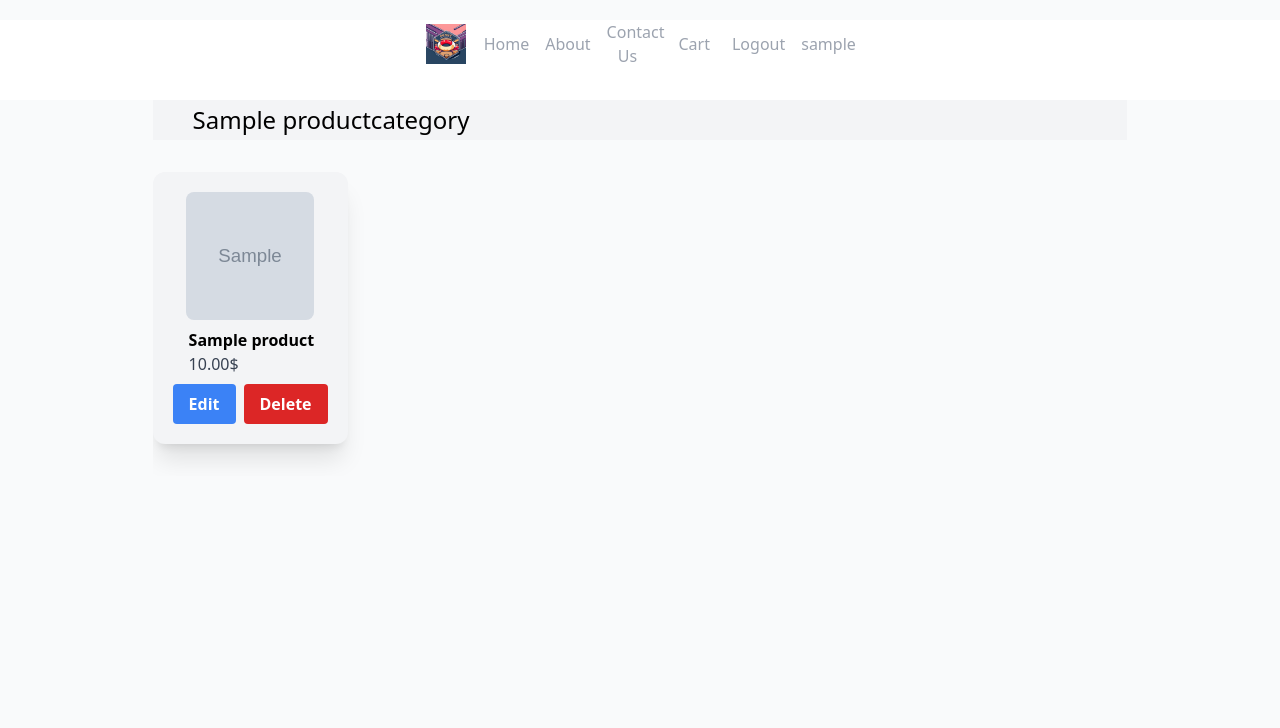
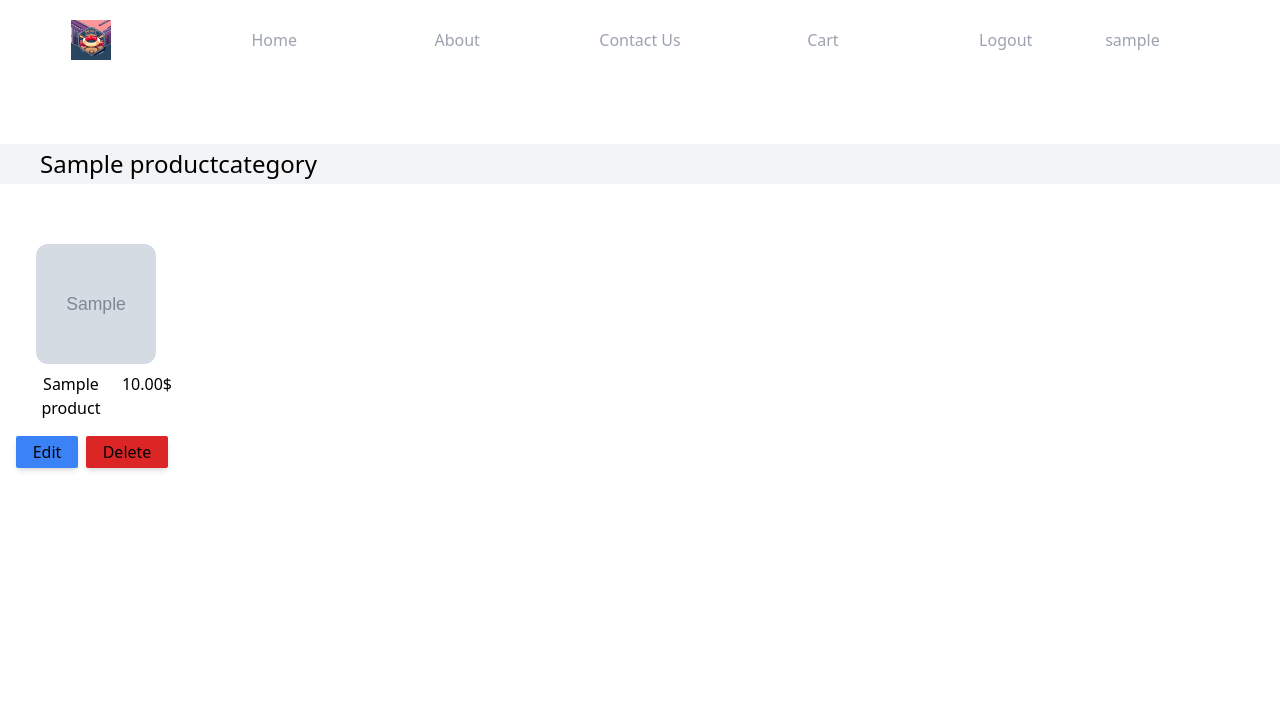
Before and after one commit to SakolB/DonutStoreSite, a Django app: page / in a window 1280 px wide. Shown: the top 728 px of the page. Run offline with Django 4.2, Linux system fonts and the light colour scheme; a user stored in the database is signed in; tables that the repository leaves empty hold one stand-in row (values such as "Sample post"); grey boxes marked "Sample" are stand-in pictures; some libraries are stand-ins or nearby versions.

Commit message:
Revert "UI change on Index"

```diff
--- a/home/templates/home/index.html
+++ b/home/templates/home/index.html
@@ -1,39 +1,30 @@
-{% extends 'home/base.html' %} {% block content %}
+{% extends 'home/base.html' %}
+{% block content %}
 
-<div class="flex flex-col items-center">
-  <!-- what is the point of this ? it's make extra space. -->
+<div class="flex flex-col items-center mt-8 w-full">
     {% for category in categories %}
 
         <section class="w-full">
-    <h1 class="text-bold text-2xl px-10 bg-gray-100 h-10 sm:h-10 flex items-center">
-    {{ category.name }}
-    </h1>
-    <div class="grid grid-cols-1 sm:grid-cols-3 lg:grid-cols-4 xl:grid-cols-5 2xl:grid-cols-8 w-full sm:pb-8 overflow-x-hidden sm:place-items-center divide-y-2 sm:divide-y-0">
+
+            <div class="grid grid-cols-1 sm:grid-cols-2 md:grid-cols-3 lg:grid-cols-4 sm:gap-10 md:gap-10 mt-8 w-full overflow-x-hidden">
+                <h1 class="sm:col-span-2 md:col-span-3 lg:col-span-4 text-bold text-2xl px-10 bg-gray-100 h-10 sm:h-10 flex items-center">{{ category.name }}</h1>
                 {% for product in category.product_set.all %}
-      <div class="flex flex-row p-5 sm:flex-col sm:w-48 bg-gray-100 sm:rounded-xl shadow-xl sm:mt-8">
-        <img src="{{ product.photo.url }}" alt="product image" class="w-16 h-16 sm:w-32 sm:h-32 rounded-lg object-cover sm:block sm:mx-auto"/>
-        <div class="ml-4 py-2">
-          <h2 class="text-base font-semibold">{{ product.name }}</h2>
-          <p class="text-gray-500">{{ product.description }}</p>
-          <p class="text-gray-700 font-medium">{{ product.price }}$</p>
+                <div class="flex flex-row p-5 sm:flex-col sm:w-48 items-center">
+                    <img src="{{ product.photo.url }}" alt="product image" class="min-w-[120px] min-h-[120px] max-w-[120px] max-h-[120px] rounded-xl">
+                    <div class="mt-2 text-center flex flex-col sm:flex-row justify-between w-full">
+                        <span class="flex-auto">{{ product.name }} </span>
+                        <span class="flex-auto"> {{ product.price }}$ </span>
                     </div>
                     {% if user.is_authenticated and user.is_superuser %}
-        <div class="ml-auto flex flex-row items-center">
-          <a
-            class="bg-blue-500 hover:bg-blue-400 text-white font-bold py-2 px-4 rounded"
-            href="{% url 'home:edit' pk=product.pk%}"
-            >Edit</a
-          >
-          <a
-            class="bg-red-600 hover:bg-red-400 text-white font-bold py-2 px-4 rounded ml-2"
-            href="{% url 'home:delete' pk=product.pk%}"
-            >Delete</a
-          >
+                    <div class="text-center flex flex-row justify-stretch items-center w-40 h-8 mt-4">
+                        <a class="flex-auto flex bg-blue-500 w-15 h-full justify-center items-center rounded-sm shadow-md hover:bg-blue-400" href="{% url 'home:edit' pk=product.pk%}">Edit</a>
+                        <a class="flex-auto flex bg-red-600 w-15 h-full justify-center items-center rounded-sm shadow-md hover:bg-red-400 m-2" href="{% url 'home:delete' pk=product.pk%}">Delete</a>
                     </div>
                     {% endif %}
                 </div>
                 {% endfor %}
             </div>
+
         </section>
 
     {% endfor %}
--- a/templates/home/base.html
+++ b/templates/home/base.html
@@ -11,9 +11,9 @@
     <link rel="stylesheet" href="{% static 'css/style.css'%}">
 
 </head>
-<body class="bg-gray-50">
+<body>
     <header>
-        <nav class="bg-white shadow-m w-full h-20 flex justify-center items-center pb-8 mt-5">
+        <nav class="bg-white shadow-m w-full h-20 flex justify-center items-center">
             <div class="flex flex-row justify-start sm:justify-stretch items-center w-full h-full overflow-clip">
                 <div class="flex-auto relative w-1/3 sm:hidden m-5 hamburger-btn-container">
                     <button class="hamburger-btn focus:outline-none close" onclick="toggleSidebar()">
--- a/theme/static/css/dist/styles.css
+++ b/theme/static/css/dist/styles.css
@@ -750,12 +750,12 @@ select {
   bottom: 0px;
 }
 
+.m-2 {
+  margin: 0.5rem;
+}
+
 .m-5 {
   margin: 1.25rem;
-}
-
-.m-2 {
-  margin: 0.5rem;
 }
 
 .mx-auto {
@@ -765,6 +765,18 @@ select {
 
 .mb-4 {
   margin-bottom: 1rem;
+}
+
+.mt-2 {
+  margin-top: 0.5rem;
+}
+
+.mt-4 {
+  margin-top: 1rem;
+}
+
+.mt-8 {
+  margin-top: 2rem;
 }
 
 .ml-2 {
@@ -777,30 +789,6 @@ select {
 
 .ml-auto {
   margin-left: auto;
-}
-
-.mt-5 {
-  margin-top: 1.25rem;
-}
-
-.mt-8 {
-  margin-top: 2rem;
-}
-
-.mb-8 {
-  margin-bottom: 2rem;
-}
-
-.mb-6 {
-  margin-bottom: 1.5rem;
-}
-
-.mb-32 {
-  margin-bottom: 8rem;
-}
-
-.mb-16 {
-  margin-bottom: 4rem;
 }
 
 .mt-5 {
@@ -827,16 +815,8 @@ select {
   height: 2.5rem;
 }
 
-.h-16 {
-  height: 4rem;
-}
-
 .h-20 {
   height: 5rem;
-}
-
-.h-32 {
-  height: 8rem;
 }
 
 .h-8 {
@@ -859,8 +839,8 @@ select {
   height: 100vh;
 }
 
-.h-8 {
-  height: 2rem;
+.h-16 {
+  height: 4rem;
 }
 
 .max-h-\[120px\] {
@@ -879,32 +859,32 @@ select {
   width: 2.5rem;
 }
 
-.w-16 {
-  width: 4rem;
-}
-
 .w-2\/3 {
   width: 66.666667%;
-}
-
-.w-32 {
-  width: 8rem;
 }
 
 .w-40 {
   width: 10rem;
 }
 
+.w-full {
+  width: 100%;
+}
+
+.w-16 {
+  width: 4rem;
+}
+
 .min-w-\[120px\] {
   min-width: 120px;
 }
 
+.max-w-\[120px\] {
+  max-width: 120px;
+}
+
 .max-w-md {
   max-width: 28rem;
-}
-
-.max-w-\[120px\] {
-  max-width: 120px;
 }
 
 .flex-auto {
@@ -1232,30 +1212,12 @@ select {
     width: 16.666667%;
   }
 
+  .sm\:w-48 {
+    width: 12rem;
+  }
+
   .sm\:w-32 {
     width: 8rem;
-  }
-
-  .sm\:auto-cols-auto {
-    grid-auto-columns: auto;
-  }
-
-  .sm\:auto-cols-max {
-    grid-auto-columns: max-content;
-  }
-
-  @media (min-width: 640px) {
-    .sm\:sm\:auto-cols-max {
-      grid-auto-columns: max-content;
-    }
-  }
-
-  .sm\:auto-rows-max {
-    grid-auto-rows: max-content;
-  }
-
-  .sm\:auto-rows-auto {
-    grid-auto-rows: auto;
   }
 
   .sm\:grid-cols-2 {
```
Also changed, not shown: other parts of theme/static/css/dist/styles.css (+18 -34 lines), media/images/buttermilk_2I287h4.png (deleted), media/images/cake_U7kc6Dt.png (deleted), media/images/coffee_iB8CcrH.png (deleted), media/images/croissant_WqwoA8E.png (deleted), media/images/glazed-donut_IfBFCWB.png (deleted), media/images/glazed-donut_zv9ZZZy.png (deleted), media/images/glazed-donut_zv9ZZZy_CgZlnl4.png (deleted), media/images/yellow-cake_BAPGXFw.png (deleted), readme.md (deleted), theme/static_src/package-lock.json, 2 other files. Lines whose indentation alone changed are shown as unchanged.
